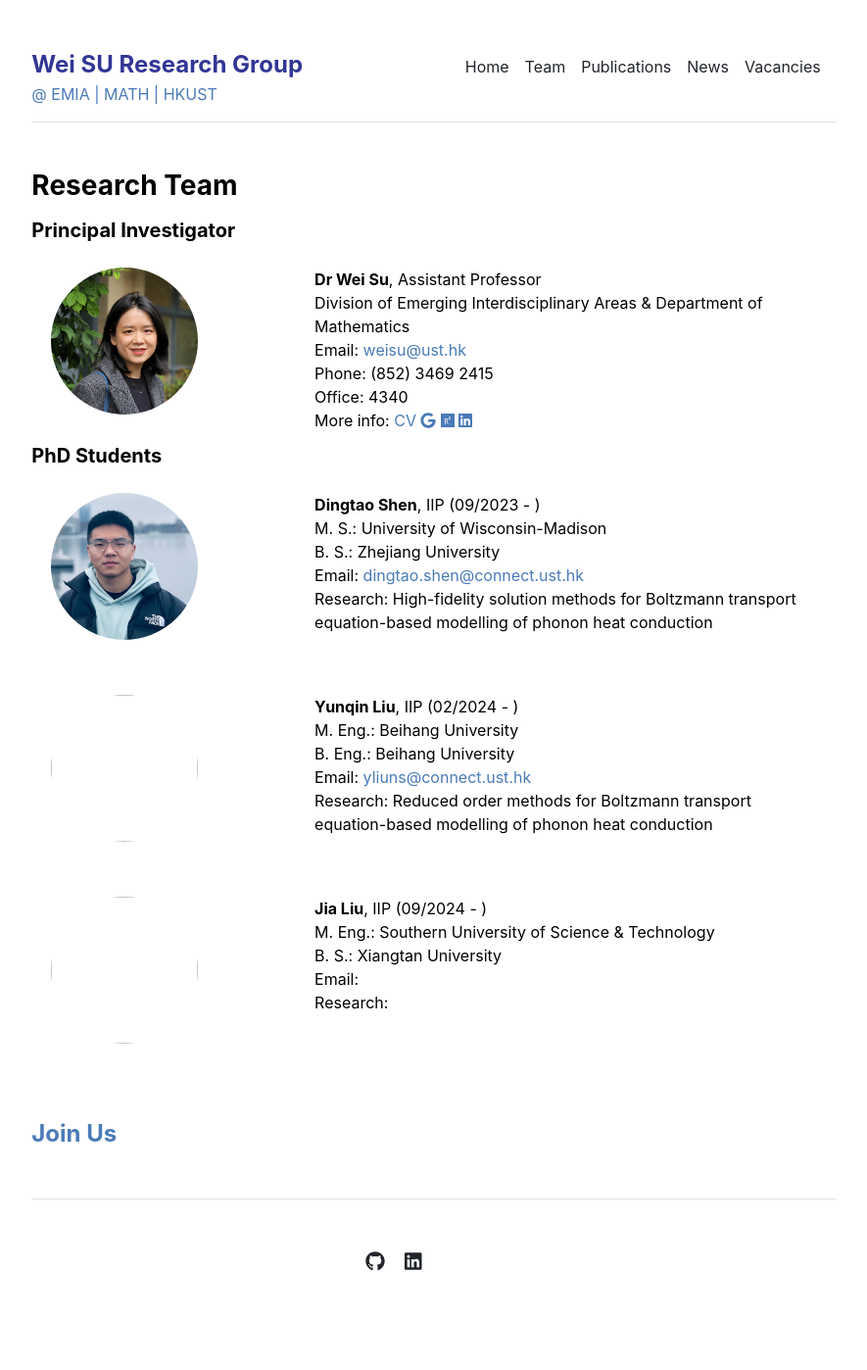
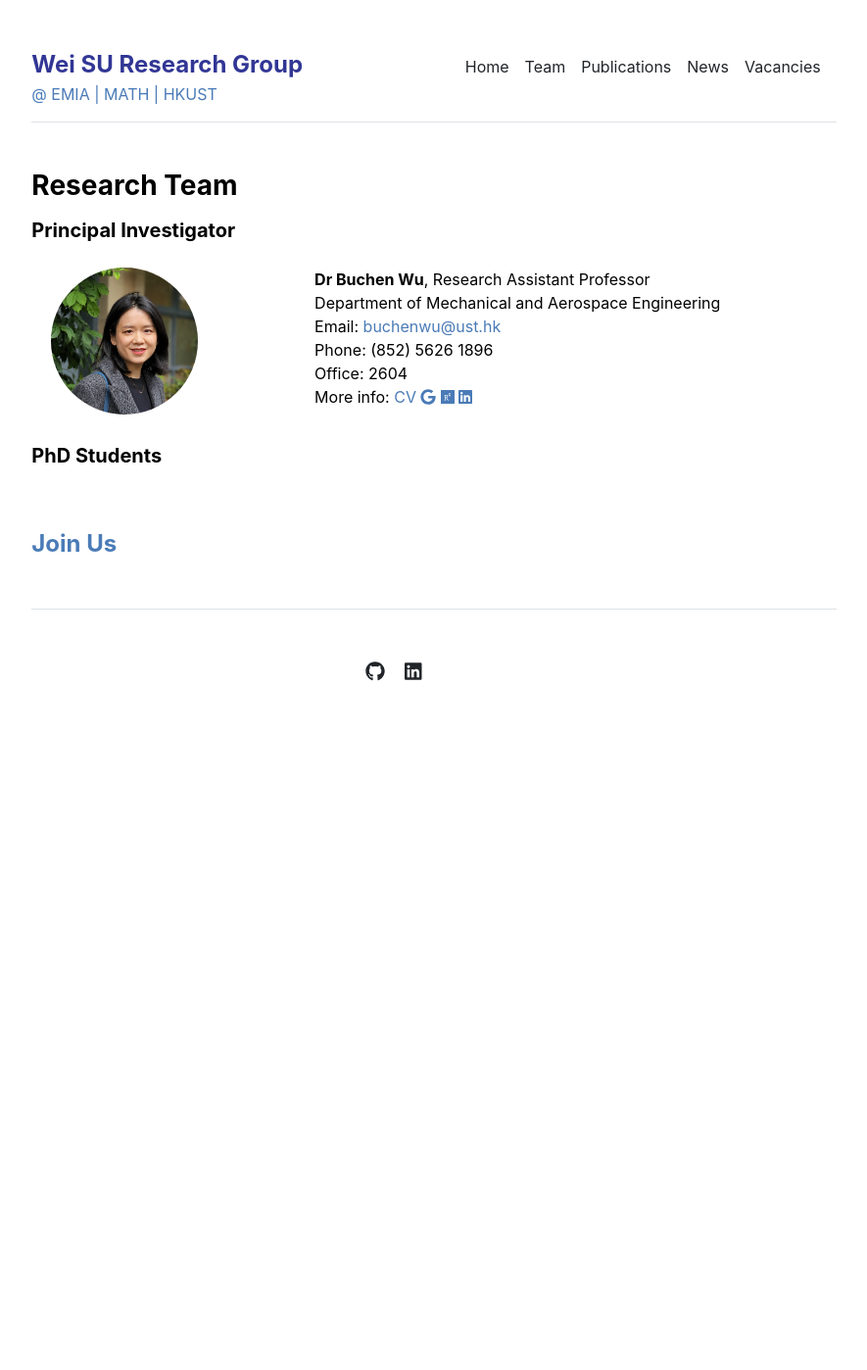
Before and after one commit to buchenwu/buchenwu.github.io, a Jekyll site: the page built from team.md, in a window 1280 px wide. Shown: the whole page at 98% size, without its empty margins (197-1082 px from the left). Built offline with Jekyll 4.4.1, drawn with Linux system fonts in a browser that asks for light colours; after the commit the page ends 900 px from its top, so only the background shows below that.

Commit message:
Update people.yml

```diff
--- a/_data/people.yml
+++ b/_data/people.yml
@@ -1,48 +1,48 @@
 PI:
-- {name: 'Wei Su',
+- {name: 'Buchen Wu',
    title: 'Dr',
-   position: 'Assistant Professor',
-   degree: 'PhD in Aerospace Engineering',
-   phone: '(852) 3469 2415',
-   email: 'weisu@ust.hk',
-   office: '4340',
-   department: 'Division of Emerging Interdisciplinary Areas & Department of Mathematics',
+   position: 'Research Assistant Professor',
+   degree: 'PhD in Mechanical Engineering',
+   phone: '(852) 5626 1896',
+   email: 'buchenwu@ust.hk',
+   office: '2604',
+   department: 'Department of Mechanical and Aerospace Engineering',
    institution: 'HKUST',
    address: 'Clear Water Bay, Hong Kong',
    image: 'assets/img/wei-su.JPG',
-   cv: '/people/cv-wei-su.pdf',
-   googlescholar: 'https://scholar.google.com/citations?user=5ELg4LMAAAAJ&hl=en',
-   researchgate: 'https://www.researchgate.net/profile/Wei_Su22',
-   linkdin: 'https://www.linkedin.com/in/wei-su-24373899'
+   # cv: '/people/cv-wei-su.pdf',
+   googlescholar: 'https://scholar.google.com.hk/citations?user=fWzduqoAAAAJ&hl=en',
+   researchgate: 'https://www.researchgate.net/profile/Buchen-Wu?ev=hdr_xprf',
+   linkdin: 'https://www.linkedin.com/in/buchen-wu-00616a305/?originalSubdomain=hk'
    }
 
-PhD:
-- {name: 'Dingtao Shen',
-   program: 'IIP (09/2023 - )',
-   image: 'assets/img/dingtao-shen.jpeg',
-   email: 'dingtao.shen@connect.ust.hk',
-   master: 'M. S.: University of Wisconsin-Madison',
-   bachelor: 'B. S.: Zhejiang University',
-   topic: 'High-fidelity solution methods for Boltzmann transport equation-based modelling of phonon heat conduction'
-  }
+# PhD:
+# - {name: 'Dingtao Shen',
+#    program: 'IIP (09/2023 - )',
+#    image: 'assets/img/dingtao-shen.jpeg',
+#    email: 'dingtao.shen@connect.ust.hk',
+#    master: 'M. S.: University of Wisconsin-Madison',
+#    bachelor: 'B. S.: Zhejiang University',
+#    topic: 'High-fidelity solution methods for Boltzmann transport equation-based modelling of phonon heat conduction'
+#   }
 
-- {name: 'Yunqin Liu',
-   program: 'IIP (02/2024 - )',
-   image: '',
-   email: 'yliuns@connect.ust.hk',
-   master: 'M. Eng.: Beihang University',
-   bachelor: 'B. Eng.: Beihang University',
-   topic: 'Reduced order methods for Boltzmann transport equation-based modelling of phonon heat conduction'
-  }
+# - {name: 'Yunqin Liu',
+#    program: 'IIP (02/2024 - )',
+#    image: '',
+#    email: 'yliuns@connect.ust.hk',
+#    master: 'M. Eng.: Beihang University',
+#    bachelor: 'B. Eng.: Beihang University',
+#    topic: 'Reduced order methods for Boltzmann transport equation-based modelling of phonon heat conduction'
+#   }
 
-- {name: 'Jia Liu',
-   program: 'IIP (09/2024 - )',
-   image: '',
-   email: '',
-   master: 'M. Eng.: Southern University of Science & Technology',
-   bachelor: 'B. S.: Xiangtan University',
-   topic: ''
-  }
+# - {name: 'Jia Liu',
+#    program: 'IIP (09/2024 - )',
+#    image: '',
+#    email: '',
+#    master: 'M. Eng.: Southern University of Science & Technology',
+#    bachelor: 'B. S.: Xiangtan University',
+#    topic: ''
+#   }
 
 #Postdoc:
 #- {name: '',
```
